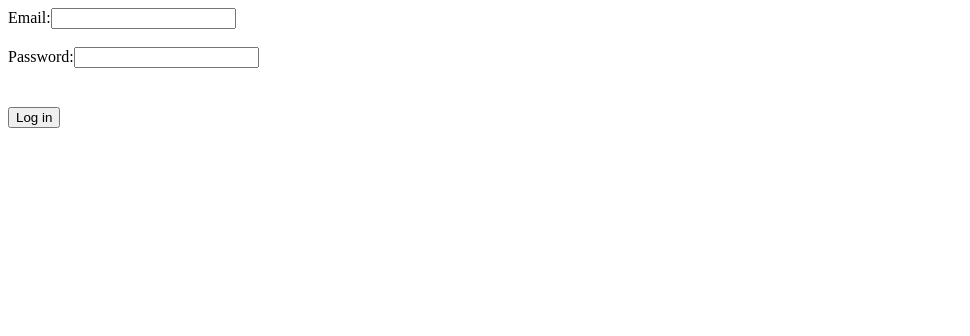
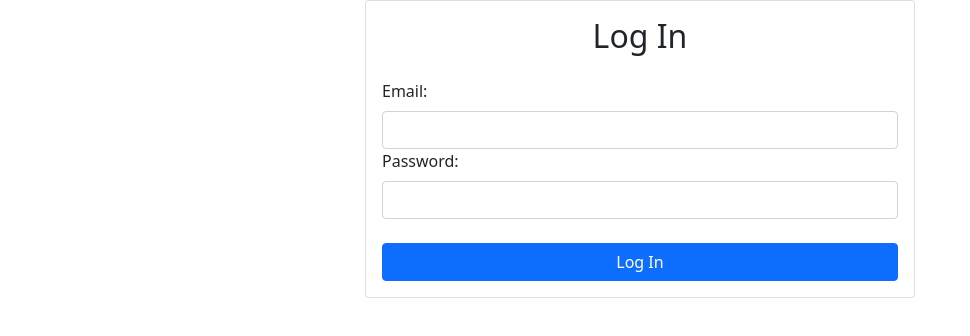
Before and after one commit to ThElement12/gatsby-movies-review-app, a Gatsby site: page /login in a window 1280 px wide. Shown: the whole page, without its empty margins (0-970 px from the left). Built offline with nearby package versions, Linux system fonts and the light colour scheme; Gatsby itself is replaced by a stand-in of ours; no server answers.

Commit message:
Adding bootstrap to log in form

```diff
--- a/src/pages/login.js
+++ b/src/pages/login.js
@@ -2,6 +2,10 @@ import React, { useState } from 'react'
 import { signInWithEmailAndPassword } from 'firebase/auth';
 import { auth } from '../utils/firebase';
 import { navigate } from 'gatsby';
+
+import { Card, Form, Button, Alert } from 'react-bootstrap';
+import "bootstrap/dist/css/bootstrap.min.css"
+import "../css/LoginRegister.css"
 
 export default function Login() {
     const [email, setEmail] = useState("");
@@ -14,7 +18,7 @@ export default function Login() {
     }
 
     const firebaseAuth = () => {
-        signInWithEmailAndPassword(auth,email,pass)
+        signInWithEmailAndPassword(auth, email, pass)
             .then(firebaseSuccess)
             .catch(firebaseError)
 
@@ -39,18 +43,21 @@ export default function Login() {
         }
     };
     return (
-        <div>
-        <form onSubmit={onSubmit}>
-            <label htmlFor={"email"}>Email:
-                <input type={"text"} name={"email"} onChange={(e) => { setEmail(e.target.value) }} required /><br></br>
-            </label><br></br>
-            <label htmlFor={"pass"}>Password:
-                <input type={"password"} name={"pass"} onChange={(e) => { setPass(e.target.value) }} required /><br></br>
-            </label><br></br>
-            <h1>{msgError}</h1>
-            <button type={"submit"}>Log in</button>
-        </form>
-
+        <div className='d-flex align-items-center justify-content-center'>
+            <Card className='card'>
+                <Card.Body>
+                    <h2 className='text-center mb-4'>Log In</h2>
+                    <Form onSubmit={onSubmit}>
+                        <Form.Label >Email:</Form.Label>
+                        <Form.Control type="email" name="email" onChange={(e) => { setEmail(e.target.value) }} required />
+                        <Form.Label>Password:</Form.Label>
+                        <Form.Control type="password" name="pass" onChange={(e) => { setPass(e.target.value) }} required />
+                        <br></br>
+                        {msgError !== "" && <Alert variant="danger">{msgError}</Alert>}
+                        <Button className="w-100" type="submit">Log In</Button>
+                    </Form>
+                </Card.Body>
+            </Card>
         </div>
     )
 }
```
Also changed, not shown: src/pages/register.js (+4 -3 lines). Lines whose indentation alone changed are shown as unchanged.
